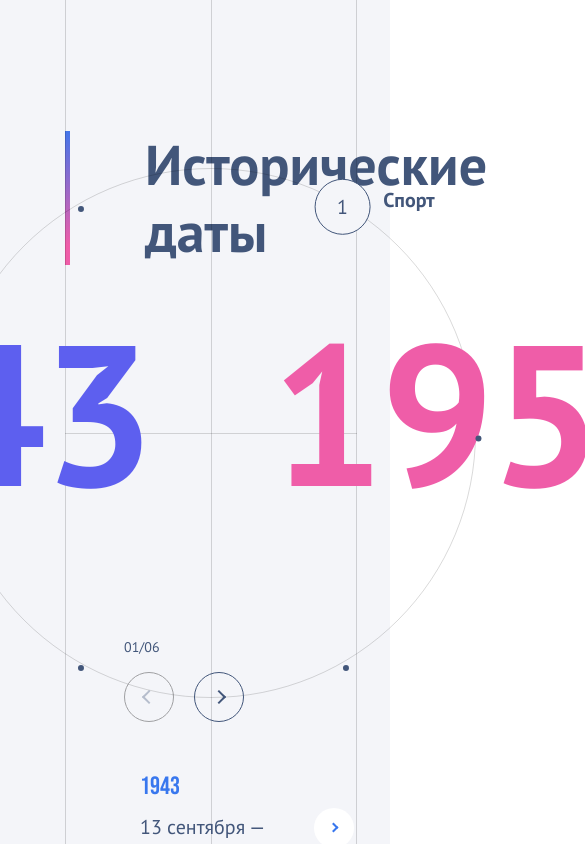
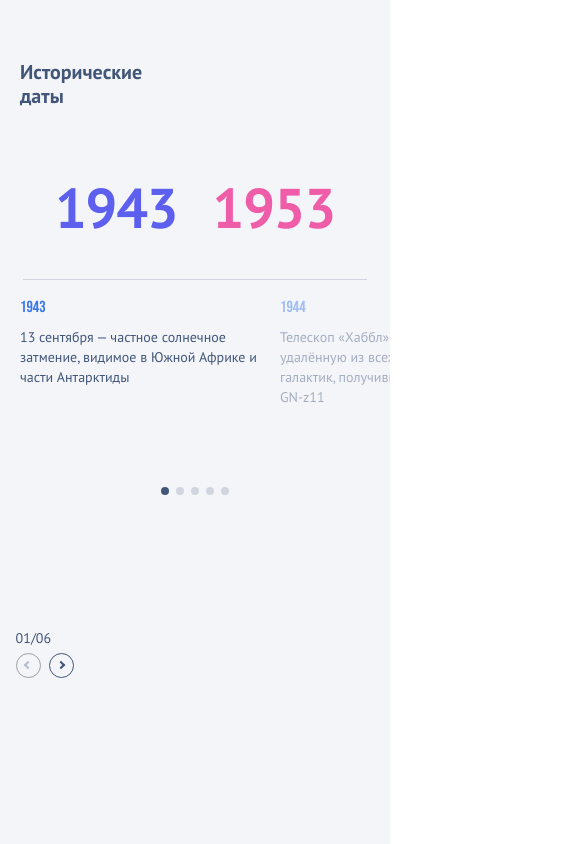
Before and after one commit to KotlovAlex/only-test, a React (Create React App) app: page / in a window 390 px wide. Shown: the top 844 px of the page, 585 px wide, since content can reach past the window. Built offline with nearby package versions, Linux system fonts and the light colour scheme.

Commit message:
add new features

```diff
--- a/package.json
+++ b/package.json
@@ -16,6 +16,7 @@
     "react": "^18.2.0",
     "react-dom": "^18.2.0",
     "react-scripts": "5.0.1",
+    "styled-breakpoints": "^12.1.9",
     "styled-components": "^6.1.2",
     "swiper": "^11.0.5",
     "typescript": "^4.4.2"
--- a/src/HistoryBlock/HistoryBlock.styled.tsx
+++ b/src/HistoryBlock/HistoryBlock.styled.tsx
@@ -1,12 +1,16 @@
 import styled from 'styled-components'
 
 export const Container = styled.div`
-  /* position: absolute; */
   width: 75vw;
   height: 100vh;
   margin: 0 8.3333vw 0 16.6666vw;
   box-sizing: border-box;
   z-index: -1;
+
+  @media (max-width: 640px) {
+    width: 100vw;
+    margin: 0;
+  }
 `;
 
 export const Heading = styled.h1`
@@ -22,11 +26,29 @@ export const Heading = styled.h1`
   margin-top: 15.5vh;
   border-image: linear-gradient(180deg, ${({ theme }) => theme.colors.lightBlue} -5%, ${({ theme }) => theme.colors.pink} 85%) 1 100%;
   box-sizing: border-box;
+
+  @media (max-width: 640px) {
+    margin-top: 60px;
+    margin-left: 20px;
+    padding-left: 0;
+    font-family: PT Sans;
+    font-size: 20px;
+    font-weight: 700;
+    line-height: 24px;
+    letter-spacing: 0em;
+    text-align: left;
+    border: none;
+  }
 `
 
 const Line = styled.div`
   position: absolute;
   opacity: .15;
+
+  @media (max-width: 640px) {
+    display: none;
+  }
+
 `
 
 export const Lines = styled.div`
@@ -80,6 +102,17 @@ export const Dates = styled.div`
   margin-top: 8vh;
   z-index: 2;
   user-select: none;
+
+  @media (max-width: 640px) {
+    margin-top: 60px;
+    font-family: PT Sans;
+    font-size: 56px;
+    font-weight: 700;
+    line-height: 72px;
+    letter-spacing: -0.02em;
+    text-align: left;
+    gap: 35px;
+  }
 `
 
 export const DateFirst = styled.span`
@@ -96,6 +129,10 @@ export const Themes = styled.div`
   z-index: 100;
 
   > div {
+  }
+
+  @media (max-width: 640px) {
+    display: none;
   }
 `
 
@@ -150,6 +187,10 @@ export const Title = styled.span`
   &.show {
     opacity: 1;
   }
+
+  @media (max-width: 640px) {
+    display: none;
+  }
 `
 
 export const DatePaginator = styled.div`
@@ -159,17 +200,23 @@ export const DatePaginator = styled.div`
   flex-direction: column;
   justify-content: flex-start;
   align-items: flex-start;
-  margin-left: 7vh;
+  margin-left: 4vw;
   margin-top: 140px;
-`
 
-export const CurrentPage = styled.span`
-
+  @media (max-width: 640px) {
+    margin-top: 0;
+    position: relative;
+    top: 45vh;
+  }
 `
 
 export const PageButtons = styled.div`
   display: flex;
   margin-top: 10px;
+
+  @media (max-width: 640px) {
+    margin-top: 0;
+  }
 `
 
 export const ArrowLeft = styled.div`
@@ -179,6 +226,11 @@ export const ArrowLeft = styled.div`
   border-top: 2px solid ${({ theme }) => theme.colors.blackBlue};
   border-left: 2px solid ${({ theme }) => theme.colors.blackBlue};
   transform: rotate(-45deg);
+
+  @media (max-width: 640px) {
+    width: 6px;
+    height: 6px;
+  }
 `
 
 export const ArrowRight = styled.div`
@@ -188,6 +240,11 @@ export const ArrowRight = styled.div`
   border-top: 2px solid ${({ theme }) => theme.colors.blackBlue};
   border-left: 2px solid ${({ theme }) => theme.colors.blackBlue};
   transform: rotate(135deg);
+
+  @media (max-width: 640px) {
+    width: 6px;
+    height: 6px;
+  }
 `
 
 export const Button = styled.button`
@@ -202,6 +259,12 @@ export const Button = styled.button`
   margin-right: 20px;
   cursor: pointer;
   z-index: 1;
+
+  @media (max-width: 640px) {
+    width: 25px;
+    height: 25px;
+    margin-right: 8px;
+  }
 `
 
 export const DisabledButton = styled(Button)`
--- a/src/HistoryBlock/HistoryBlock.tsx
+++ b/src/HistoryBlock/HistoryBlock.tsx
@@ -1,5 +1,5 @@
 import React, { useEffect, useState } from 'react'
-import { RelativeContainer, Lines, Button, DisabledButton, Title, DatePaginator, Circle, Container, DateFirst, DateLast, Dates, Heading, InnerHorizontalLine, InnerVerticalLine, OuterBorders, Point, Themes, CurrentPage, PageButtons, ArrowRight, ArrowLeft } from './HistoryBlock.styled'
+import { RelativeContainer, Lines, Button, DisabledButton, Title, DatePaginator, Circle, Container, DateFirst, DateLast, Dates, Heading, InnerHorizontalLine, InnerVerticalLine, OuterBorders, Point, Themes, PageButtons, ArrowRight, ArrowLeft } from './HistoryBlock.styled'
 import Slider from '../Slider/Slider';
 import { getPointsOnCircle, shiftNum } from '../utils/math';
 import { IData } from '../types/types';
@@ -39,14 +39,10 @@ const HistoryBlock = ({data} :Props) => {
           </Dates>
           <Themes>
             {themes.map((el, index) => {
-              console.log([el[0], currPoint]);
-              console.log((el[0] + currPoint - 1) % (length + 1) - 1);
                 return <Point
                   key={el[0]}
                   onClick={() => changingCurrPoint(el[0])}
                   className={el[0] === currPoint ? 'active' : ''}
-                  // $x={points[el[0] - 1][0]}
-                  // $y={points[el[0] - 1][1]}
                   $x={points[shiftNum(el[0], currPoint, length)][0]}
                   $y={points[shiftNum(el[0], currPoint, length)][1]}
                 >
@@ -56,7 +52,7 @@ const HistoryBlock = ({data} :Props) => {
             )}
           </Themes>
           <DatePaginator>
-            <CurrentPage>0{currPoint}/06</CurrentPage>
+            <p>0{currPoint}/0{length}</p>
             <PageButtons>
               {currPoint == 1
                 ? <DisabledButton><ArrowLeft></ArrowLeft></DisabledButton>
--- a/src/Slider/Slider.styled.tsx
+++ b/src/Slider/Slider.styled.tsx
@@ -11,15 +11,27 @@ export const SwiperStyled = styled(Swiper)`
   position: relative;
   margin-top: 50px;
 
+  & .swiper-pagination {
+    display: none;
+  }
+
   & .swiper-wrapper {
     cursor: grab;
 
     & .swiper-slide {
-      font-size: 18px;
+      opacity: 0.45;
       display: flex;
       flex-direction: column;
       justify-content: flex-start;
       align-items: flex-start;
+
+      &.swiper-slide-fully-visible {
+        opacity: 1;
+      }
+
+      &.swiper-slide-active {
+        opacity: 1;
+      }
 
       & .year {
         color: #3877EE;
@@ -41,9 +53,29 @@ export const SwiperStyled = styled(Swiper)`
     }
   }
 
-  @media (min-width: 640px) {
-    .swiper-pagination {
-      display: none;
+  @media (max-width: 640px) {
+    width: calc(100% - 20px);
+    margin-top: 0;
+    margin-left: 20px;
+    margin-right: 0;
+
+    && .swiper-slide {
+      & .year {
+        font-family: Bebas Neue;
+        font-size: 16px;
+        font-weight: 400;
+        line-height: 19px;
+        letter-spacing: 0em;
+        text-align: left;
+      }
+      & .text {
+        font-family: PT Sans;
+        font-size: 14px;
+        font-weight: 400;
+        line-height: 20px;
+        letter-spacing: 0em;
+        text-align: left;
+      }
     }
   }
 `
@@ -60,6 +92,10 @@ const Button = styled.button`
   border-radius: 50%;
   background-color: #fff;
   cursor: pointer;
+
+  @media (max-width: 640px) {
+    display: none;
+  }
 `
 
 export const PrevButton = styled(Button)`
@@ -87,3 +123,34 @@ export const ArrowRight = styled.div`
   border-left: 2px solid ${({ theme }) => theme.colors.lightBlue};
   transform: rotate(135deg);
 `
+
+export const Paginator = styled.div`
+  position: relative;
+  top: 40px;
+  display: flex;
+  justify-content: center;
+  gap:7px;
+
+  @media (min-width: 641px) {
+    display: none;
+  }
+`
+
+export const Bullet = styled.div`
+  width: 8px;
+  height: 8px;
+  background: ${({theme}) => theme.colors.borders};
+  border-radius: 50%;
+
+  &.active {
+    background: ${({theme}) => theme.colors.blackBlue};
+  }
+`
+
+export const HorizontalLine = styled.div`
+  position: absolute;
+  bottom: 215px;
+  width: 88%;
+  height: 0;
+  border-bottom: 1px solid ${({theme}) => theme.colors.borders};
+`
--- a/src/Slider/Slider.tsx
+++ b/src/Slider/Slider.tsx
@@ -1,5 +1,5 @@
 import React, { useState, useCallback, useEffect } from 'react'
-import { ArrowLeft, ArrowRight, PrevButton, NextButton, SwiperStyled } from './Slider.styled'
+import { HorizontalLine, Bullet, Paginator, ArrowLeft, ArrowRight, PrevButton, NextButton, SwiperStyled } from './Slider.styled'
 import { Swiper, SwiperSlide } from 'swiper/react';
 import { Swiper as SwiperClass } from 'swiper/types';
 import { Pagination, Navigation } from 'swiper/modules'
@@ -13,6 +13,7 @@ type Props = {
 
 const Slider = ({data}: Props) => {
   const [swiperRef, setSwiperRef] = useState<SwiperClass>();
+  const [activeIndex, setActiveIndex] = useState<number>(0);
   const [isBeginning, setIsBeginning] = useState<boolean>(true);
   const [isEnd, setIsEnd] = useState<boolean>(false);
 
@@ -25,6 +26,7 @@ const Slider = ({data}: Props) => {
   }, [swiperRef]);
 
   const paginationUpdateHandler = useCallback(() => {
+    if (swiperRef?.activeIndex !== undefined) setActiveIndex(swiperRef?.activeIndex);
     if (swiperRef?.isBeginning) setIsBeginning(true);
     else if (swiperRef?.isEnd) {
       setIsEnd(true);
@@ -41,21 +43,26 @@ const Slider = ({data}: Props) => {
 
   useEffect(() => {
 
-  },[swiperRef])
+  },[swiperRef, activeIndex])
 
   return (
     <>
       <PrevButton style={swiperRef?.isBeginning ? displayNone : undefined} onClick={handlePrevious}><ArrowLeft></ArrowLeft></PrevButton>
       <SwiperStyled
-        slidesPerView={3}
-        spaceBetween={80}
-        pagination={{
-          clickable: true,
-        }}
+        slidesPerView={1.5}
+        spaceBetween={20}
         onPaginationUpdate={paginationUpdateHandler}
+        pagination
         onSwiper={setSwiperRef}
         modules={[Pagination, Navigation]}
         className="mySwiper"
+        watchSlidesProgress={true}
+        breakpoints={{
+          640: {
+            slidesPerView: 3,
+            spaceBetween: 80,
+          }
+        }}
       >
         {data.map(el =>
           <SwiperSlide key={el[0]}>
@@ -65,6 +72,10 @@ const Slider = ({data}: Props) => {
         )}
       </SwiperStyled>
       <NextButton style={swiperRef?.isEnd ? displayNone : undefined} onClick={handleNext}><ArrowRight></ArrowRight></NextButton>
+      <Paginator>
+        <HorizontalLine></HorizontalLine>
+        {data.map((_, index) =><Bullet onClick={() => swiperRef?.slideTo(index)} className={activeIndex === index ? 'active' : ''}></Bullet>)}
+      </Paginator>
     </>
   )
 }
--- a/src/theme.ts
+++ b/src/theme.ts
@@ -14,7 +14,7 @@ const theme: DefaultTheme = {
         background: '#F4F5F9',
     },
     breakpoints: {
-        sm: '320px',
+        sm: '640px',
         fhd: '1920px',
     },
 };
--- a/src/utils/testdata.ts
+++ b/src/utils/testdata.ts
@@ -4,7 +4,7 @@ export const testDataLength6: IData = {
   length: 6,
   themes: [[1, "Спорт"], [2, 'Кино'], [3, 'Литература'], [4, 'Наука'], [5, 'Музыка'], [6, 'Искусство']],
   slides: {
-    1: [['1943', '13 сентября — частное солнечное затмение, видимое в Южной Африке и части Антарктиды'], ['1944', 'Телескоп «Хаббл» обнаружил самую удалённую из всех обнаруженных галактик, получившую обозначение GN-z11'], ['1945', 'Компания Tesla официально представила первый в мире электрический грузовик Tesla Semi'], ['1953', "t is a long established fact that a reader will be distracted by the readable content of a page when looking at its layout. The point of using Lorem Ipsum is that it has a more-or-less normal distribution of letters, as opposed to using 'Content here, content here', making it look like readable English. Many desktop publishing packages and web page editors now use Lorem Ipsum as their default model text, and a search for 'lorem ipsum' will uncover many web sites still in their infancy. Various versions have evolved over the years, sometimes by accident, sometimes on purpose (injected humour and the like)."]],
+    1: [['1943', '13 сентября — частное солнечное затмение, видимое в Южной Африке и части Антарктиды'], ['1944', 'Телескоп «Хаббл» обнаружил самую удалённую из всех обнаруженных галактик, получившую обозначение GN-z11'], ['1945', 'Компания Tesla официально представила первый в мире электрический грузовик Tesla Semi'], ['1946', '13 сентября — частное солнечное затмение, видимое в Южной Африке и части Антарктиды'], ['1953', "t is a long established fact that a reader will be distracted by the readable content of a page when looking at its layout. The point of using Lorem Ipsum is that it has a more-or-less normal distribution of letters, as opposed to using 'Content here, content here', making it look like readable English. Many desktop publishing packages and web page editors now use Lorem Ipsum as their default model text, and a search for 'lorem ipsum' will uncover many web sites still in their infancy. Various versions have evolved over the years, sometimes by accident, sometimes on purpose (injected humour and the like)."]],
     2: [['1985', '13 сентября — частное солнечное затмение, видимое в Южной Африке и части Антарктиды'], ['1986', 'Телескоп «Хаббл» обнаружил самую удалённую из всех обнаруженных галактик, получившую обозначение GN-z11'], ['1987', 'Компания Tesla официально представила первый в мире электрический грузовик Tesla Semi'], ['1982', "t is a long established fact that a reader will be distracted by the readable content of a page when looking at its layout. The point of using Lorem Ipsum is that it has a more-or-less normal distribution of letters, as opposed to using 'Content here, content here', making it look like readable English. Many desktop publishing packages and web page editors now use Lorem Ipsum as their default model text, and a search for 'lorem ipsum' will uncover many web sites still in their infancy. Various versions have evolved over the years, sometimes by accident, sometimes on purpose (injected humour and the like)."]],
     3: [['2001', '13 сентября — частное солнечное затмение, видимое в Южной Африке и части Антарктиды'], ['2002', 'Телескоп «Хаббл» обнаружил самую удалённую из всех обнаруженных галактик, получившую обозначение GN-z11'], ['2004', 'Компания Tesla официально представила первый в мире электрический грузовик Tesla Semi'], ['1999', "t is a long established fact that a reader will be distracted by the readable content of a page when looking at its layout. The point of using Lorem Ipsum is that it has a more-or-less normal distribution of letters, as opposed to using 'Content here, content here', making it look like readable English. Many desktop publishing packages and web page editors now use Lorem Ipsum as their default model text, and a search for 'lorem ipsum' will uncover many web sites still in their infancy. Various versions have evolved over the years, sometimes by accident, sometimes on purpose (injected humour and the like)."]],
     4: [['2005', '13 сентября — частное солнечное затмение, видимое в Южной Африке и части Антарктиды'], ['2006', 'Телескоп «Хаббл» обнаружил самую удалённую из всех обнаруженных галактик, получившую обозначение GN-z11'], ['2007', 'Компания Tesla официально представила первый в мире электрический грузовик Tesla Semi'], ['2008', "t is a long established fact that a reader will be distracted by the readable content of a page when looking at its layout. The point of using Lorem Ipsum is that it has a more-or-less normal distribution of letters, as opposed to using 'Content here, content here', making it look like readable English. Many desktop publishing packages and web page editors now use Lorem Ipsum as their default model text, and a search for 'lorem ipsum' will uncover many web sites still in their infancy. Various versions have evolved over the years, sometimes by accident, sometimes on purpose (injected humour and the like)."]],
```
Also changed, not shown: 1 other file (tests, documents, lock files or other folders).
